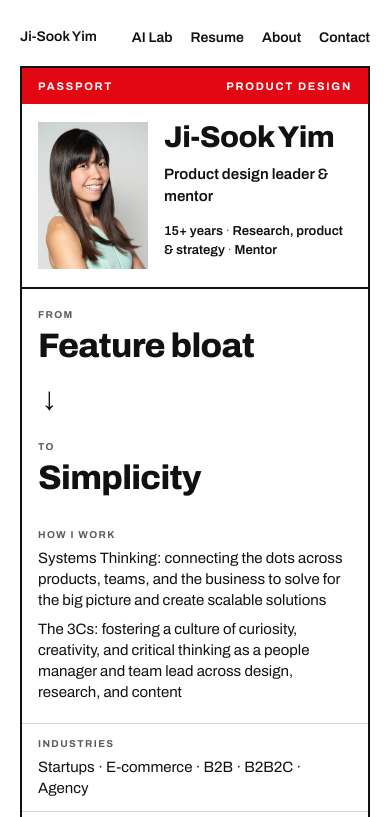
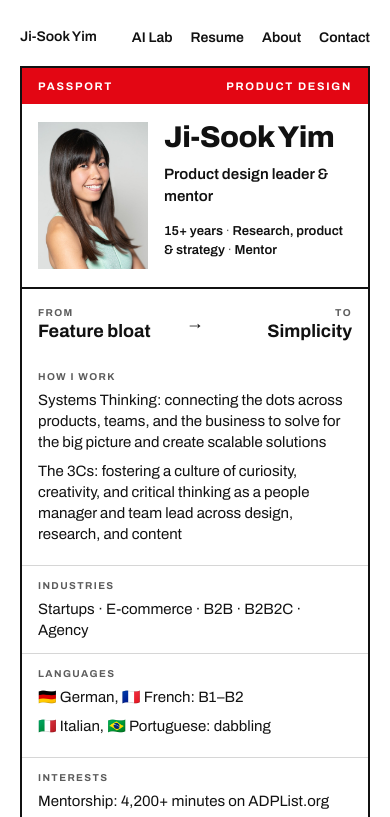
Before and after one commit to jisookyim/portfolio, a plain HTML site: page index.html in a window 390 px wide. Shown: the top 817 px of the page. Drawn offline with Linux system fonts and the light colour scheme.

Commit message:
Passport: keep From → To on one line on mobile, matching the boarding pass
On phones the passport stacked From and To with a rotated arrow. It now
uses the same one-line layout as the boarding pass card: From left, arrow
centered, To right-aligned, values at 18px.

Co-Authored-By: Claude Opus 5.5 <noreply@anthropic.com>

```diff
--- a/components/passport.css
+++ b/components/passport.css
@@ -37,13 +37,15 @@
     .fl { columns: 1; }
     .field { border-right: none; border-bottom: 1px solid #d6d6d6; padding: 12px 16px; }
     .field:last-child { border-bottom: none; }
-    .journey { flex-direction: column; align-items: stretch; gap: 14px; padding: 18px 16px 20px; }
+    /* keep FROM → TO on one line on mobile, like the boarding pass */
     .passport { border-bottom: 2px solid var(--ink); }
-    .journey { display: flex; padding: 18px 16px 20px; border-bottom: none; }
-    .jp, .jp.to { text-align: left; padding: 0; border-bottom: none; }
-    .jarrow { width: auto; height: auto; margin: 0; background: none; color: var(--ink); font-size: 32px; transform: rotate(90deg); align-self: flex-start; }
-    .cycle { justify-items: start; }
-    .cycle > span { font-size: 34px; }
+    .journey { grid-template-columns: minmax(0,1fr) auto minmax(0,1fr); column-gap: 10px; align-items: center; padding: 16px 16px; border-bottom: none; }
+    .jp, .jp.to { padding: 0; }
+    .jp.to { text-align: right; }
+    .jp.to .cycle { justify-items: end; }
+    .jk { margin: 0 0 2px; }
+    .jarrow { font-size: 18px; }
+    .cycle > span { font-size: 18px; font-weight: 700; line-height: 1.1; letter-spacing: 0; }
     .pp-head { padding: 10px 16px; font-size: 11px; }
   }
 
```
